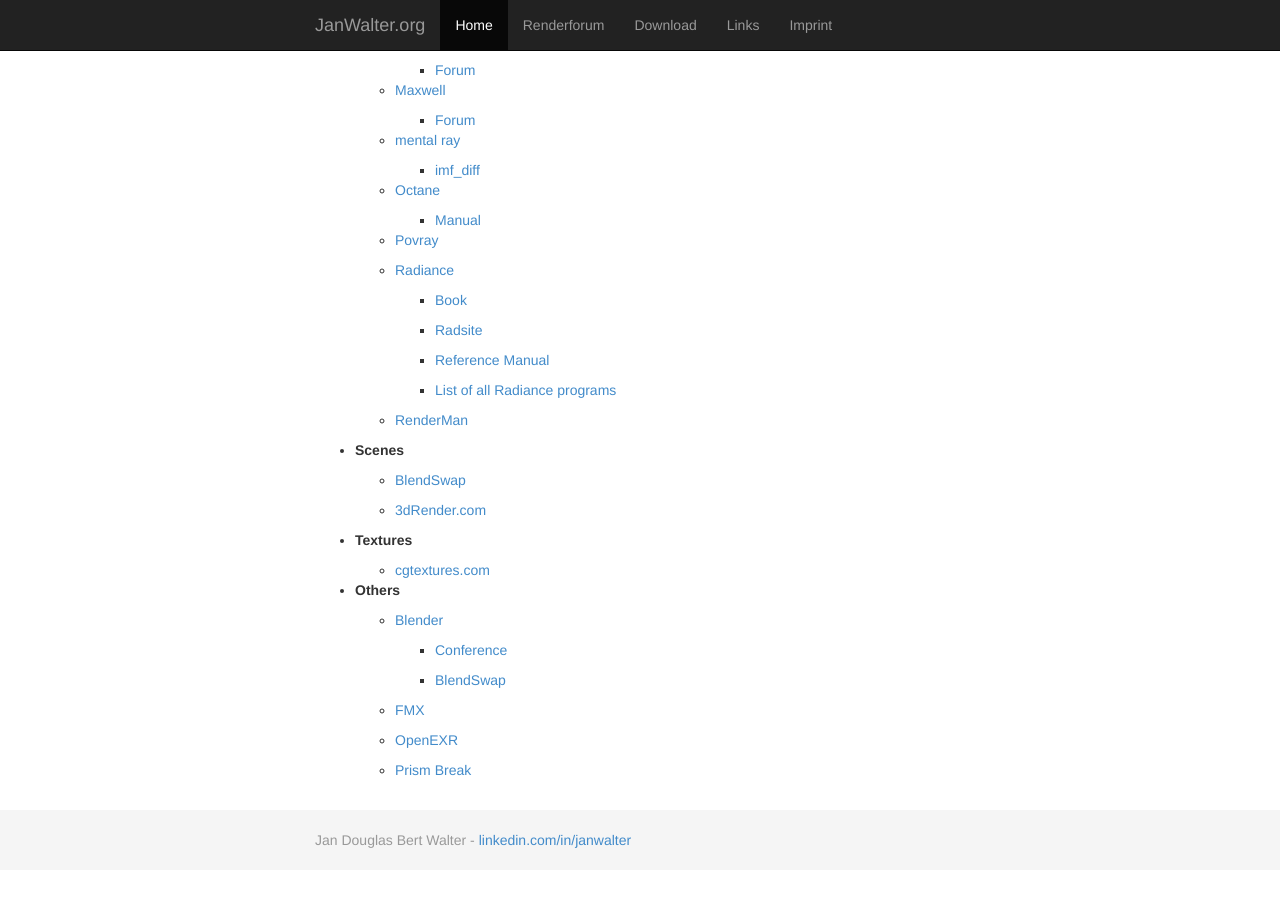
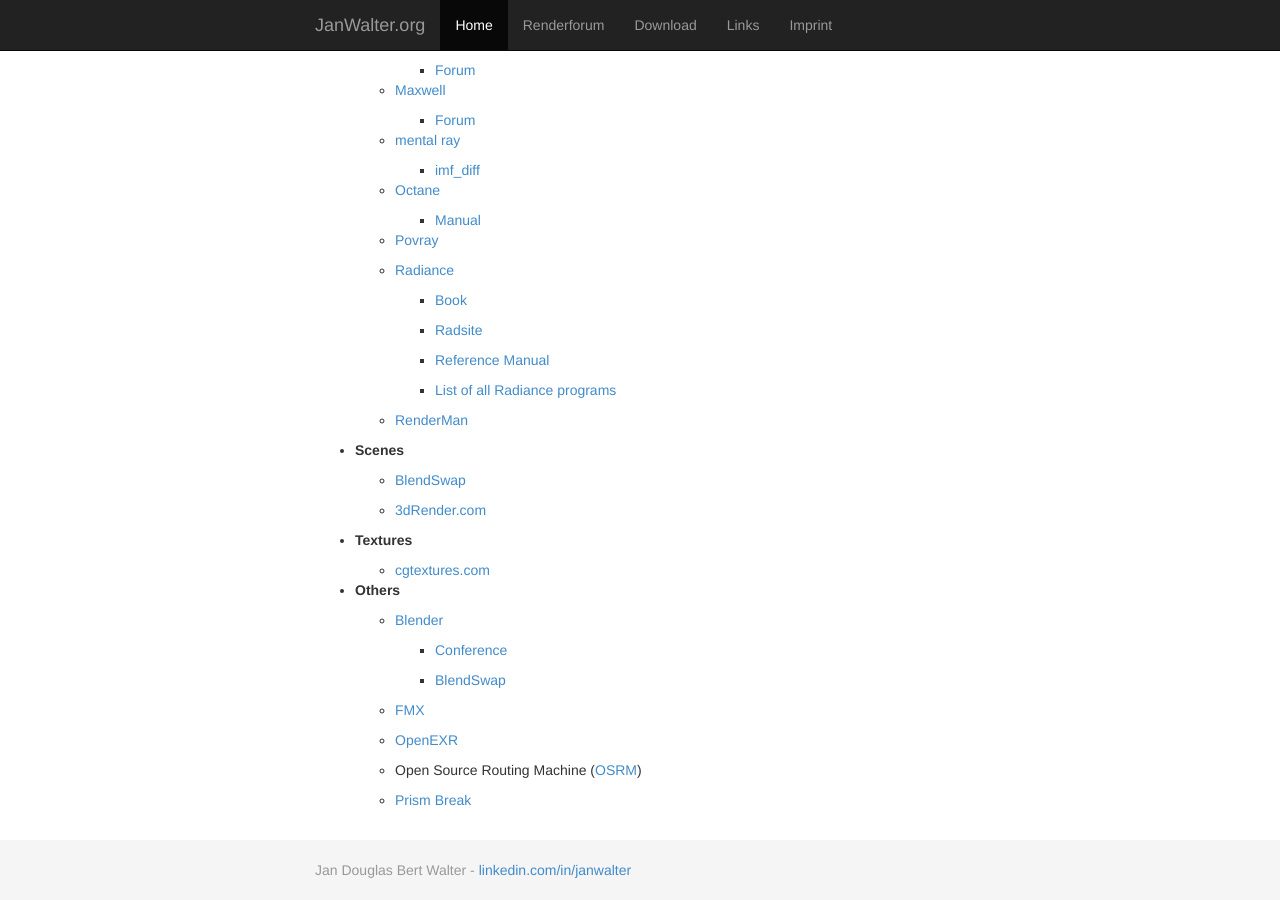
Before and after one commit to wahn/jan_walter_org, a Jekyll site: the page built from links/index.md, in a window 1280 px wide and 900 px high, scrolled down 810 px. Built offline with Jekyll 4.4.1, drawn with Linux system fonts in a browser that asks for light colours; Markdown is read by kramdown in place of the engine named in the settings; before the commit the page ends 1680 px from its top, so only the background shows below that.

Commit message:
Add link to the Open Source Routing Machine.

```diff
--- a/links/index.md
+++ b/links/index.md
@@ -109,4 +109,6 @@
 
     - [OpenEXR](http://www.openexr.org)
 
+    - Open Source Routing Machine ([OSRM](http://map.project-osrm.org))
+
     - [Prism Break](https://prism-break.org/en)
```
